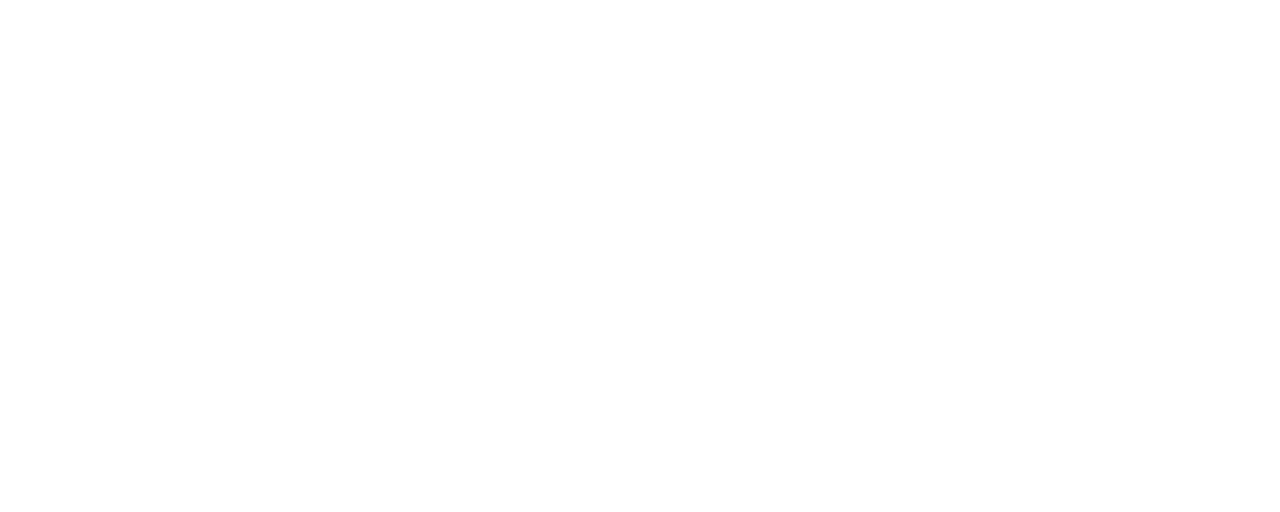
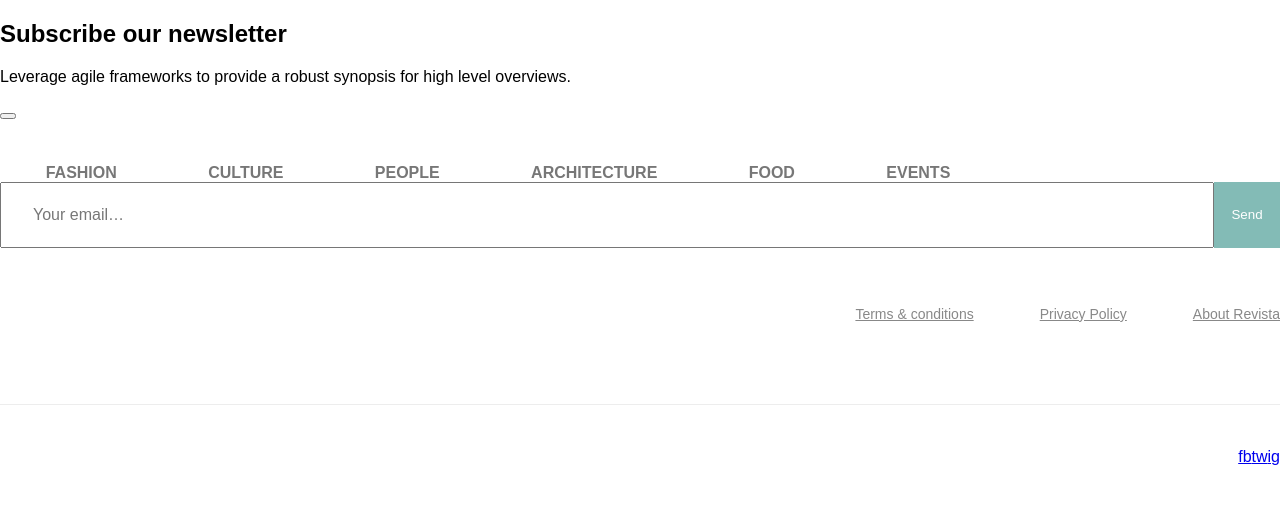
Before and after one commit to rustem-nasyrov/revista-template, a website: page src/index.html in a window 1280 px wide. Drawn offline with nearby package versions, Linux system fonts and the light colour scheme; files that its build step writes are made by us from their sources.

Commit message:
Newsletter and footer

```diff
--- a/src/index.html
+++ b/src/index.html
@@ -10,6 +10,62 @@
 </head>
 
 <body>
+    <header class="header"></header>
+    <main class="main">
+        <section class="newsletter">
+            <div class="newsletter-form-wrap">
+                <h2 class="newsletter-form__title">Subscribe our newsletter</h2>
+                <p class="newsletter-form__text"> Leverage agile frameworks to
+                    provide a robust synopsis for
+                    high level overviews.</p>
+                <form action="#" method="POST">
+                    <button type="submit">
+                    </button>
+                </form>
+            </div>
+        </section>
+    </main>
+    <footer class="footer">
+        <div class="footer-inner">
+            <div class="footer-nav-wrap">
+                <nav class="footer-nav">
+                    <a href="#" class="footer-nav__link">Fashion</a>
+                    <a href="#" class="footer-nav__link">Culture</a>
+                    <a href="#" class="footer-nav__link">People</a>
+                    <a href="#" class="footer-nav__link">Architecture</a>
+                    <a href="#" class="footer-nav__link">Food</a>
+                    <a href="#" class="footer-nav__link">Events</a>
+                </nav>
+                <!-- /.footer-nav -->
+                <form action="#" class="footer-form" method="POST"
+                    id="footer-form">
+                    <input type="text" placeholder="Your email…" name="email"
+                        class="footer-form__textfield">
+                    <button type="submit"
+                        class="footer-form__send">Send</button>
+                </form>
+                <!-- /.footer-form -->
+            </div>
+            <!-- /.footer-nav-wrap -->
+            <div class="footer-info">
+                <a href="#" class="footer-info__link">Terms & conditions</a>
+                <a href="#" class="footer-info__link">Privacy Policy</a>
+                <a href="#" class="footer-info__link">About Revista</a>
+            </div>
+            <!-- /.footer-info -->
+            <div class="footer-social">
+                <a href="#"
+                    class="footer-social__link icon icon--facebook">fb</a>
+                <a href="#"
+                    class="footer-social__link icon icon--twitter">tw</a>
+                <a href="#"
+                    class="footer-social__link icon icon--instagram">ig</a>
+            </div>
+            <!-- /.footer-social -->
+        </div>
+        <!-- /.footer-inner -->
+    </footer>
+    <!-- /.footer -->
     <script src="js/scripts.js"></script>
 </body>
 
--- a/src/styles/styles.scss
+++ b/src/styles/styles.scss
@@ -0,0 +1,147 @@
+*,
+*::before,
+*::after {
+    box-sizing: border-box;
+}
+
+html,
+body {
+    padding: 0;
+    margin: 0;
+    font-family: sans-serif;
+    font-size: 16px;
+    font-weight: normal;
+    background: #fff;
+}
+
+a {
+    &:focus {
+        outline-color: #83BBB6;
+    }
+}
+
+// footer
+.footer {
+    height: 389px;
+    min-height: 389px;
+    width: 100%;
+
+    &-inner {
+        height: inherit;
+        display: flex;
+        flex-flow: column nowrap;
+        max-width: 1472px;
+        margin: 0 auto;
+    }
+
+    // nav wrap
+    &-nav-wrap {
+        flex: 1 0 141px;
+        display: flex;
+        flex-flow: row wrap;
+        justify-content: space-between;
+        align-items: center;
+        align-content: flex-end;
+        padding-bottom: 14px;
+    }
+
+    // nav
+    &-nav {
+        max-width: 996px;
+        flex: 1 1 996px;
+        display: flex;
+        flex-flow: row wrap;
+        justify-content: space-around;
+        align-items: center;
+        align-content: center;
+        width: 100%;
+
+        // navigation links
+        &__link {
+            text-transform: uppercase;
+            text-decoration: none;
+            font-weight: bold;
+            flex: 0 auto;
+            color: #777777;
+
+            &:hover,
+            &--active {
+                color: #333333;
+            }
+        }
+    }
+
+    // form
+    &-form {
+        flex: 1 1 476px;
+        display: flex;
+        flex-flow: row nowrap;
+        justify-content: center;
+        align-content: center;
+        align-items: center;
+
+        &__textfield {
+            flex: 1 auto;
+            height: 66px;
+            font-size: 16px;
+            padding: 0 31px;
+
+            &::placeholder {
+                color: #777777;
+            }
+        }
+
+        &__send {
+            flex: 0 1 66px;
+            height: 66px;
+            background: #83BBB6;
+            border: 0;
+            color: #fff;
+        }
+    }
+
+    // info
+    &-info {
+        flex: 1 0 141px;
+        min-height: 141px;
+        display: flex;
+        flex-flow: row wrap;
+        justify-content: flex-end;
+        align-items: center;
+        align-content: flex-start;
+        padding-top: 44px;
+
+        &__link {
+            margin: 0 33px;
+            flex: 0 auto;
+            font-size: 14px;
+            color: #888888;
+
+            &:hover {
+                color: lighten(#888888, 20%);
+            }
+
+            &:first-child {
+                margin-left: 0;
+            }
+
+            &:last-child {
+                margin-right: 0;
+            }
+        }
+    }
+
+    // social links
+    &-social {
+        border-top: 1px solid #ededed;
+        min-height: 104px;
+        height: 104px;
+        flex: 1 0 104px;
+        width: 100%;
+        display: flex;
+        flex-flow: row wrap;
+        justify-content: flex-end;
+        align-items: center;
+        align-items: center;
+    }
+}
```
